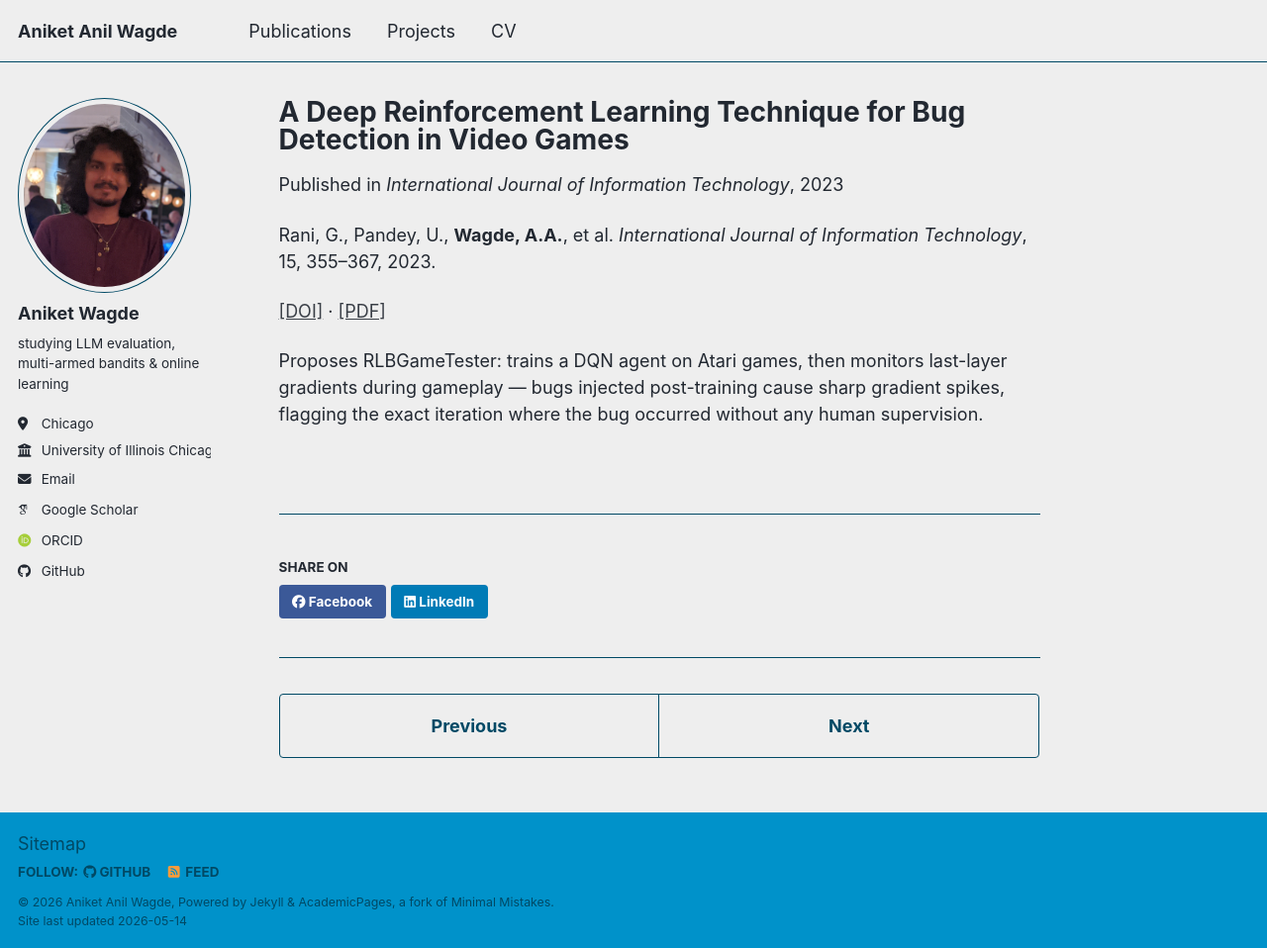
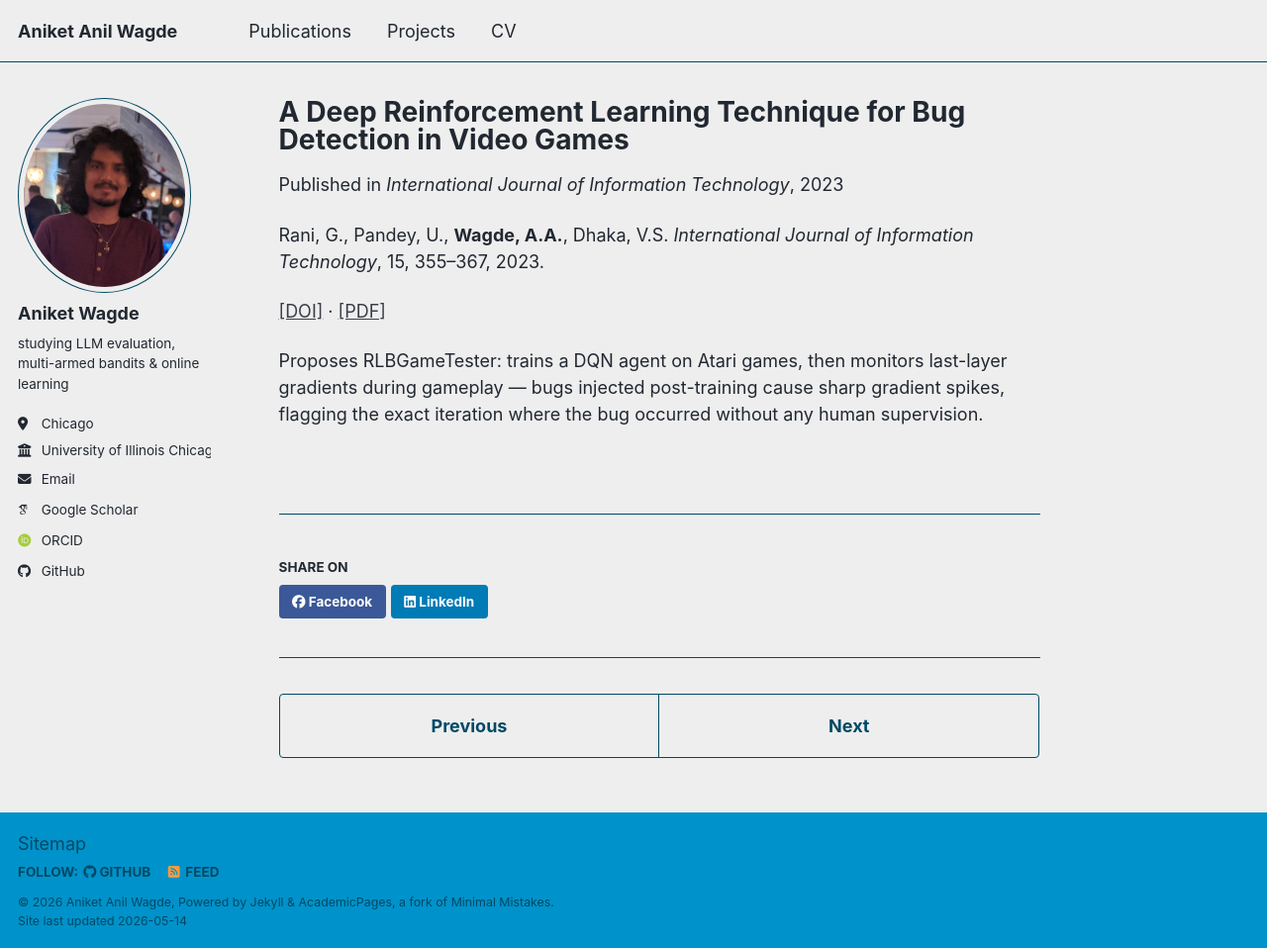
Before and after one commit to Swagget/Swagget.github.io, a Jekyll site: the page built from _publications/RL-bug-detection-IJIT-2023.md, in a window 1280 px wide and 958 px high. Shown: the whole window at 99% size. Built offline with Jekyll 4.4.1, drawn with Linux system fonts in a browser that asks for light colours; some web fonts are replaced; a script bundle is joined from its source files by our own code; library files that are not in the unit come from our copies.

Commit message:
Renamed the RL publication paper, and fixed it's citation.

```diff
--- a/_publications/2009-10-01-paper-title-number-1.md
+++ b/_publications/RL-bug-detection-IJIT-2023.md
@@ -12,7 +12,7 @@ header:
   teaser: 'publications/ijit-2023-teaser.png'
 ---
 
-Rani, G., Pandey, U., **Wagde, A.A.**, et al.
+Rani, G., Pandey, U., **Wagde, A.A.**, Dhaka, V.S.
 *International Journal of Information Technology*, 15, 355–367, 2023.
 
 [[DOI]](https://doi.org/10.1007/s41870-022-01047-z) · [[PDF]](/files/rl-bug-paper.pdf)
```
